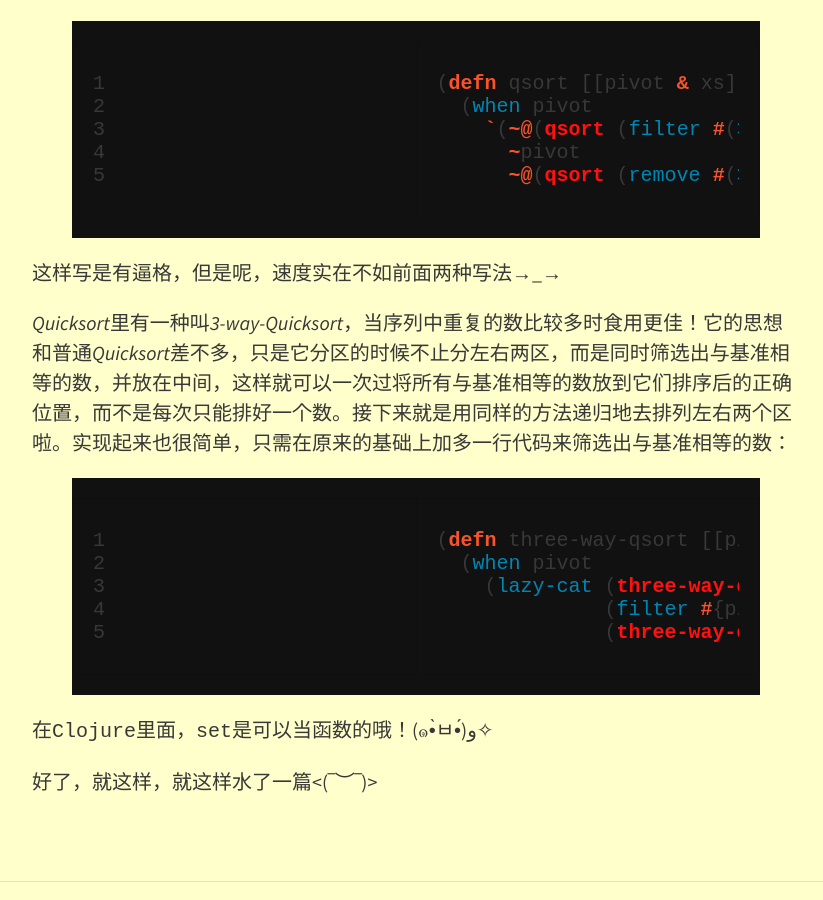
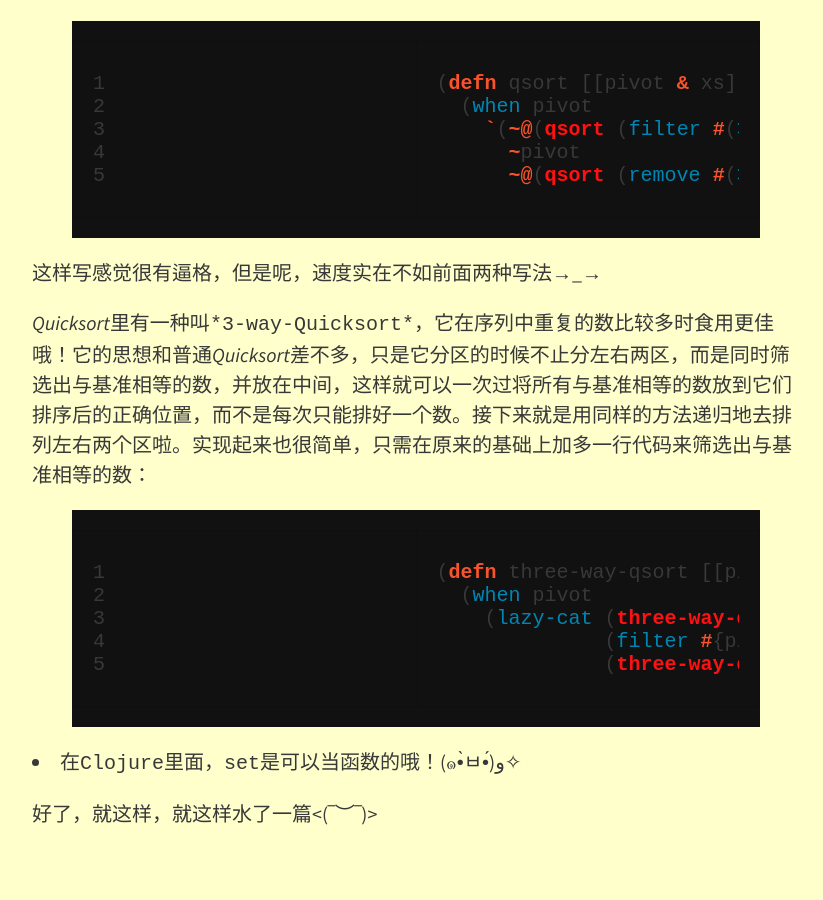
Before and after one commit to ChuitoChan/ChuitoChan.github.io, a Jekyll site: the page built from _posts/2015-07-26-quicksort-in-clojure.md, in a window 1280 px wide and 900 px high, scrolled down 1560 px. Shown: the whole window, without its empty margins (224-1047 px from the left). Built offline with Jekyll 4.4.1, drawn with Linux system fonts in a browser that asks for light colours; nearby versions of some CDN libraries.

Commit message:
Update 2015-07-26-quicksort-in-clojure.md

```diff
--- a/_posts/2015-07-26-quicksort-in-clojure.md
+++ b/_posts/2015-07-26-quicksort-in-clojure.md
@@ -26,6 +26,7 @@
 * `smaller?`是由`#(< % pivot)`定义的一个判断参数是否小于基准的函数
 * `lazy-cat`是用来惰性地拼接筛选出来的子序列
 
+
 同样也可以用`for`宏来实现`filter`和`remove`的功能：
 
 {% highlight clojure linenos %}
@@ -35,6 +36,7 @@
               [pivot]
               (qsort (for [x xs :when (>= x pivot)] x)))))
 {% endhighlight clojure %}
+
 
 也可以用``quasiquote（`）``来拼接两个子序列：
 
@@ -46,9 +48,9 @@
       ~@(qsort (remove #(> % pivot) xs)))))
 {% endhighlight clojure %}
 
-这样写是有逼格，但是呢，速度实在不如前面两种写法→_→
+这样写感觉很有逼格，但是呢，速度实在不如前面两种写法→_→
 
-*Quicksort*里有一种叫*3-way-Quicksort*，当序列中重复的数比较多时食用更佳！它的思想和普通*Quicksort*差不多，只是它分区的时候不止分左右两区，而是同时筛选出与基准相等的数，并放在中间，这样就可以一次过将所有与基准相等的数放到它们排序后的正确位置，而不是每次只能排好一个数。接下来就是用同样的方法递归地去排列左右两个区啦。实现起来也很简单，只需在原来的基础上加多一行代码来筛选出与基准相等的数：<br>
+*Quicksort*里有一种叫`*3-way-Quicksort*`，它在序列中重复的数比较多时食用更佳哦！它的思想和普通*Quicksort*差不多，只是它分区的时候不止分左右两区，而是同时筛选出与基准相等的数，并放在中间，这样就可以一次过将所有与基准相等的数放到它们排序后的正确位置，而不是每次只能排好一个数。接下来就是用同样的方法递归地去排列左右两个区啦。实现起来也很简单，只需在原来的基础上加多一行代码来筛选出与基准相等的数：<br>
 {% highlight clojure linenos %}
 (defn three-way-qsort [[pivot :as xs]]
   (when pivot
@@ -57,7 +59,7 @@
               (three-way-qsort (filter #(> % pivot) xs)))))
 {% endhighlight clojure %}
 
-在`Clojure`里面，`set`是可以当函数的哦！(๑•̀ㅂ•́)و✧
+* 在`Clojure`里面，`set`是可以当函数的哦！(๑•̀ㅂ•́)و✧
 
 
 好了，就这样，就这样水了一篇<(‾︶‾)>
```
